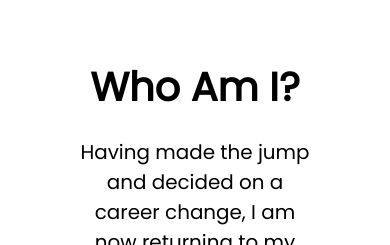
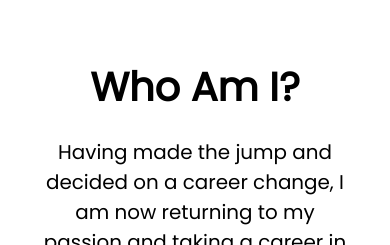
Before and after one commit to SteveBurtonWebDev/portfolio, a website: page index.html in a window 390 px wide. Shown: the part 599-844 px from the top of the page. Drawn offline with Linux system fonts and the light colour scheme.

Commit message:
mobile width changed, cv updated

```diff
--- a/style.css
+++ b/style.css
@@ -273,9 +273,14 @@ h1 {
         width: 100%;
         height: 30vh;
 }
+
+.about {
+    width: 80%;
+}
 .about p {
     font-weight: 500;
 }
+
  .project-wrapper {
     width: 100%;
  }
@@ -284,13 +289,12 @@ h1 {
     margin: 0 auto;
     border-radius: 0 0;
 }
-
 .project-back {
     border-top-left-radius: 0 0;
     border-top-right-radius: 0 0;
     cursor: pointer;
+}
 
-}
 .banner {
     width: 90%;
 }
```
Also changed, not shown: 1 other file. Lines whose indentation alone changed are shown as unchanged.
